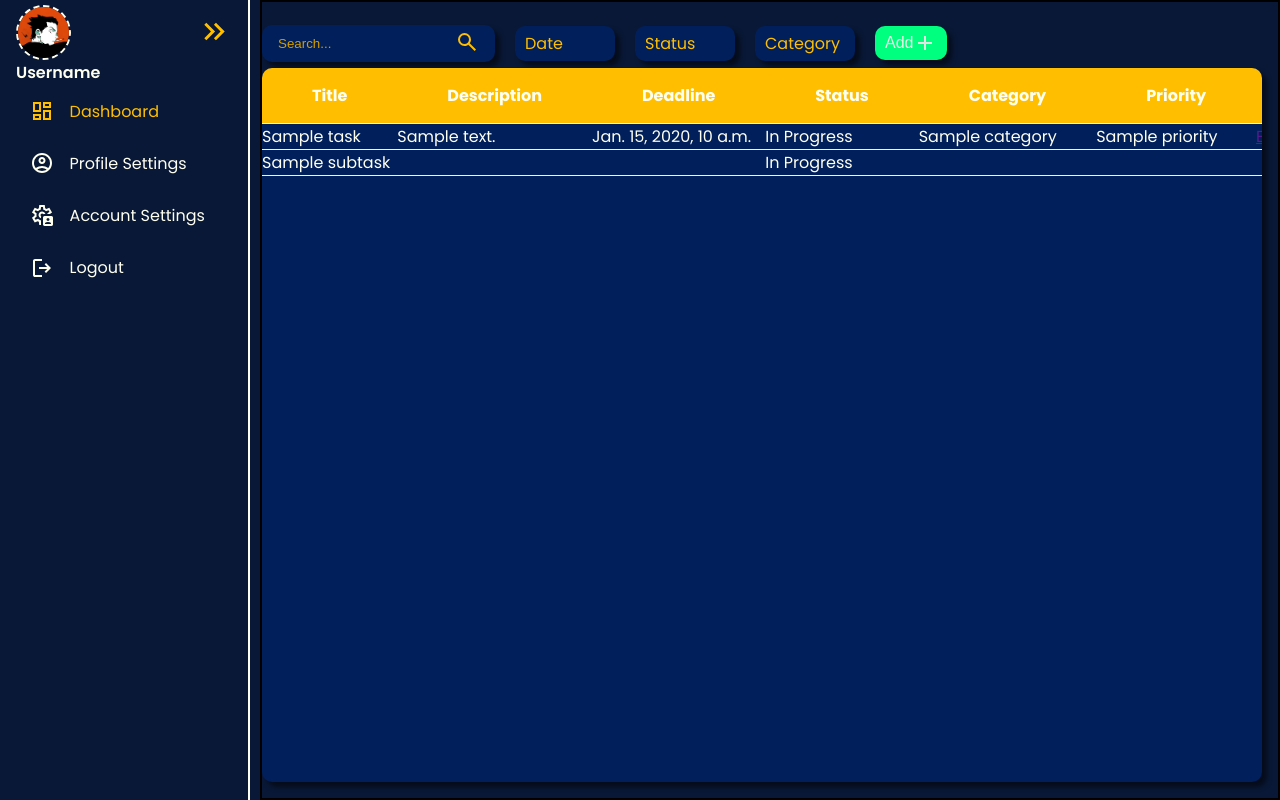
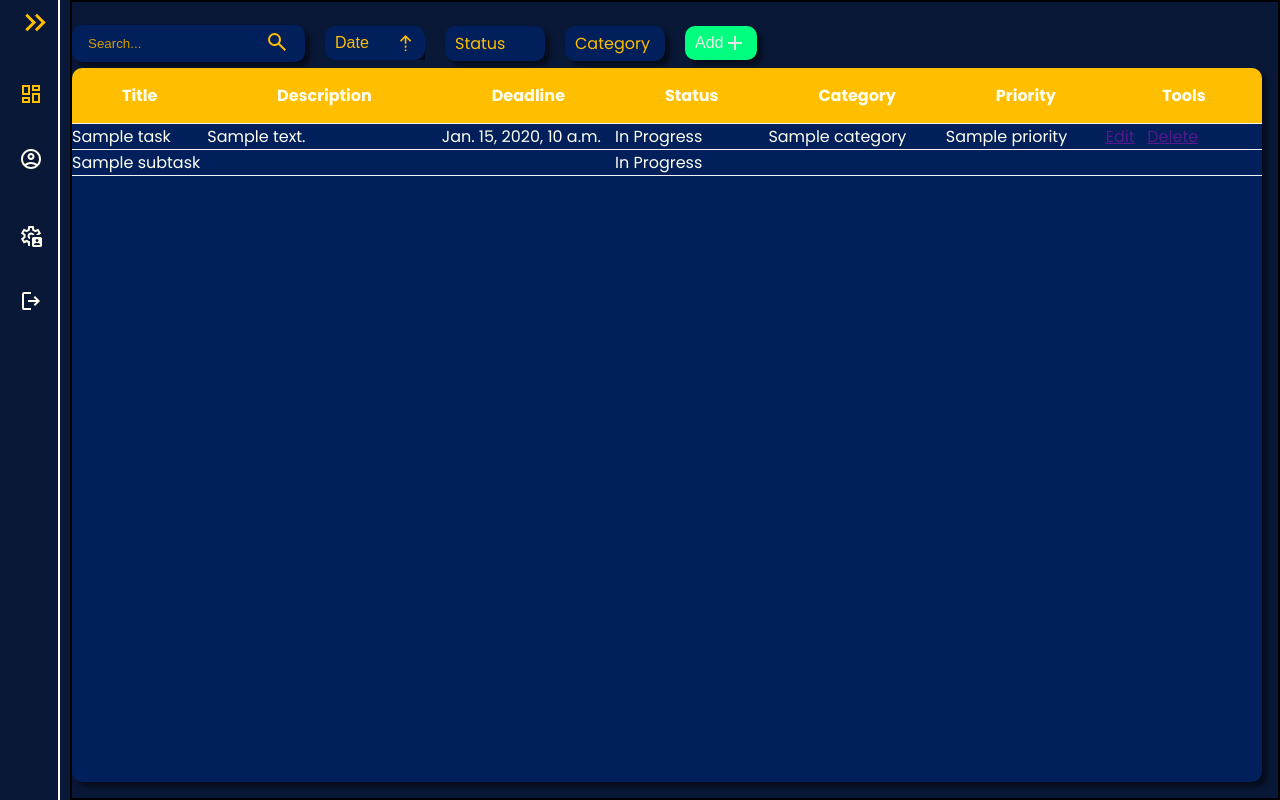
Before and after one commit to tinapay-aa/Hangarin_Todo_App, a Django app: page / in a window 1280 px wide. Run offline with Django 5.2, Linux system fonts and the light colour scheme; tables that the repository leaves empty hold one stand-in row (values such as "Sample post"); some web fonts are replaced.

Commit message:
functionality to search and date filter

```diff
--- a/todos/static/css/style.css
+++ b/todos/static/css/style.css
@@ -181,20 +181,34 @@ main .top-section {
     background-color: hsl(219, 100%, 16%);
 }
 
-.top-section #date-filter {
+.top-section #date-filter-container {
+    overflow: hidden;
+    #date-filter-toggle {
         display: flex;
         background-color: var(--highlight);
         border: none;
         color: var(--accent);
         min-width: 100px;
-    justify-content: left;
+        justify-content: space-between;
+        align-items: center;
+        font-size: 1em;
         padding: 5px 10px;
         border-radius: var(--default-border-radius);
         box-shadow: var(--default-shadow);
-    transition: all .1s ease 0s;
+
+        svg {
+            width: 1.2em;
+            fill: var(--accent);
+            transition: rotate 300ms ease;
         }
-.top-section #date-filter:hover {
+
+    }
+}
+.top-section #date-filter-container #date-filter-toggle:hover {
     background-color: hsl(219, 100%, 16%);
+}
+#date-filter-container.rotate svg:last-child {
+    rotate: 180deg;
 }
 
 .top-section #stat-filter {
--- a/todos/static/js/app.js
+++ b/todos/static/js/app.js
@@ -1,13 +1,29 @@
-const toggleButton = document.getElementById('toggle-btn')
+const sidebar_toggleButton = document.getElementById('toggle-btn')
 const sidebar = document.getElementById('sidebar')
+const date_filter = document.getElementById('date-filter-state')
+const date_filter_container = document.getElementById('date-filter-container')
+
+document.addEventListener('DOMContentLoaded', function() {
+    if (date_filter.value == 'asc') {
+        date_filter_container.classList.add('rotate')
+    }
+    else {
+        date_filter_container.classList.remove('rotate')
+    }
+});
 
 function toggleSidebar() {
     if (sidebar.classList.contains('close')) {
         sidebar.classList.remove('close')
-        toggleButton.classList.remove('rotate')
+        sidebar_toggleButton.classList.add('rotate')
     }
     else {
         sidebar.classList.add('close')
-        toggleButton.classList.add('rotate')
+        sidebar_toggleButton.classList.remove('rotate')
     }
 }
+
+function toggle_date_filter() {
+    date_filter.value = date_filter.value == 'asc' ? 'desc' : 'asc'
+    date_filter_container.classList.toggle('rotate')
+}
--- a/todos/templates/home.html
+++ b/todos/templates/home.html
@@ -5,11 +5,11 @@
 {% block title %}Home{% endblock %}
 
 {% block content %}
-    <nav id="sidebar">
+    <nav id="sidebar" class="close">
         <ul>
             <li id="profile-section">
                 <img id="profile-pic" src="{% static 'img/aleksander.png' %}" alt="">
-                <button id="toggle-btn" class="" onclick=toggleSidebar()>
+                <button id="toggle-btn" onclick=toggleSidebar()>
                     <svg xmlns="http://www.w3.org/2000/svg" height="24px" viewBox="0 -960 960 960" width="24px" fill="#e3e3e3"><path d="M383-480 200-664l56-56 240 240-240 240-56-56 183-184Zm264 0L464-664l56-56 240 240-240 240-56-56 183-184Z"/></svg>
                 </button>
             </li>
@@ -55,9 +55,17 @@
                 </button>
             </div>
 
-            <div class="main-content" id="date-filter">
-                Date
+            <div class="main-content" id="date-filter-container">
+                <form id="date-filter-form" method="get">
+                    <input type="hidden" name="date-filter" id="date-filter-state" value="{{ date_filter}}">
+
+                    <button id="date-filter-toggle" name="date-asc" onclick="toggle_date_filter()">
+                        <span>Date</span>
+                        <svg xmlns="http://www.w3.org/2000/svg" height="24px" viewBox="0 -960 960 960" width="24px" fill="#e3e3e3"><path d="M480-80 200-360l56-57 184 184v-287h80v287l184-183 56 56L480-80Zm-40-520v-120h80v120h-80Zm0-200v-80h80v80h-80Z"/></svg>
+                    </button>
+                </form>
             </div>
+
             <div class="main-content" id="stat-filter">Status</div>
             <div class="main-content" id="cat-filter">Category</div>
             <button class="main-content" id="add-todo">
--- a/todos/views.py
+++ b/todos/views.py
@@ -4,6 +4,17 @@ from .models import Task
 # Create your views here.
 
 def Home(request):
+    search_query = request.GET.get("search-query", "")
+    date_filter = request.GET.get("date-filter", "asc")
+
     tasks = Task.objects.all()
 
-    return render(request, 'home.html', {'tasks': tasks})
+    if date_filter == 'asc':
+        tasks = tasks.order_by('deadline')
+    else:
+        tasks = tasks.order_by('-deadline')
+
+    if search_query:
+        tasks = tasks.filter(title__contains=search_query)
+
+    return render(request, 'home.html', {'tasks': tasks, 'date_filter': date_filter})
```
Lines whose indentation alone changed are shown as unchanged.
